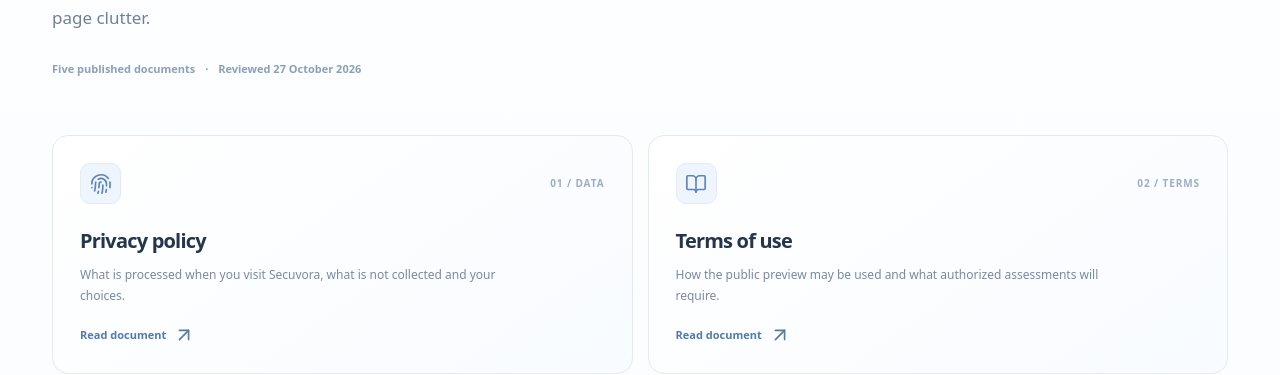
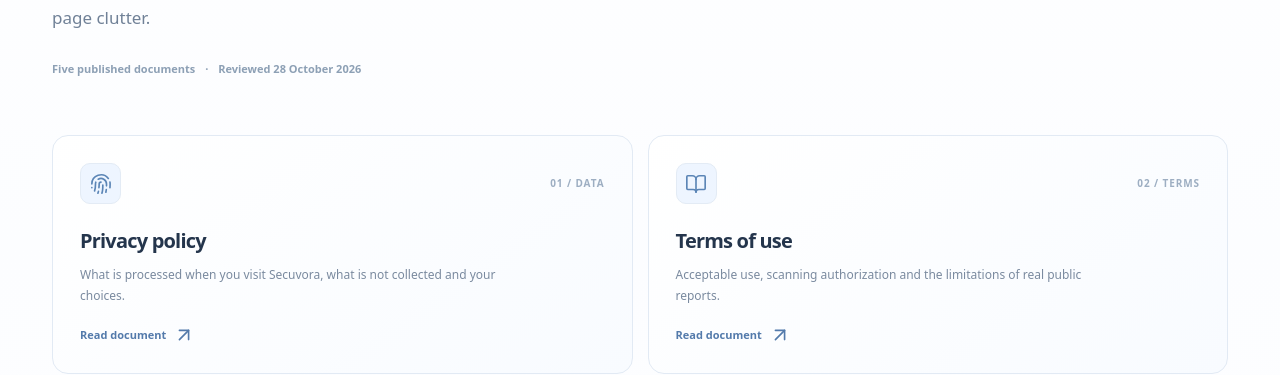
Before and after one commit to helloskyorigin/Safe-sure, a Next.js app: page /legal in a window 1280 px wide. Shown: the part 497-872 px from the top of the page. Built offline with nearby package versions, Linux system fonts and the light colour scheme.

Commit message:
docs(ux): align policy language with real public scanning and browser retention

```diff
--- a/app/legal/page.tsx
+++ b/app/legal/page.tsx
@@ -9,7 +9,7 @@ export const metadata: Metadata = {
 
 const pages = [
   { href: "/privacy", title: "Privacy policy", desc: "What is processed when you visit Secuvora, what is not collected and your choices.", icon: Fingerprint, section: "DATA" },
-  { href: "/terms", title: "Terms of use", desc: "How the public preview may be used and what authorized assessments will require.", icon: BookOpen, section: "TERMS" },
+  { href: "/terms", title: "Terms of use", desc: "Acceptable use, scanning authorization and the limitations of real public reports.", icon: BookOpen, section: "TERMS" },
   { href: "/refunds", title: "Pricing & billing", desc: "Full report access without a paywall, current billing status and user protections.", icon: CreditCard, section: "BILLING" },
   { href: "/security", title: "Security practices", desc: "Security principles, assessment limits and responsible vulnerability reporting.", icon: ShieldCheck, section: "TRUST" },
   { href: "/contact", title: "Contact & support", desc: "Where to send non-sensitive feedback and how private channels will be introduced.", icon: Headphones, section: "SUPPORT" },
@@ -24,7 +24,7 @@ export default function LegalCenter() {
         <p className="eyebrow">SECUVORA / TRUST & TRANSPARENCY</p>
         <h1>Clarity is part<br/>of security.</h1>
         <p className="legal-center-lead">Everything you need to know about the current website, the planned service and our approach to handling security information—organized without legal-page clutter.</p>
-        <div className="legal-center-meta">Five published documents <span>·</span> Reviewed 27 October 2026</div>
+        <div className="legal-center-meta">Five published documents <span>·</span> Reviewed 28 October 2026</div>
         <div className="legal-center-grid">
           {pages.map(({ href, title, desc, icon: Icon, section }, i) => (
             <Link key={href} className="legal-center-card" href={href}>
@@ -35,7 +35,7 @@ export default function LegalCenter() {
             </Link>
           ))}
         </div>
-        <div className="legal-center-foot"><ShieldCheck size={18}/><p>Secuvora is currently a public product preview. These pages describe the present implementation and will be updated before live scanning or payment collection begins.</p></div>
+        <div className="legal-center-foot"><ShieldCheck size={18}/><p>Secuvora is currently a public product preview. Real public-source scanning is available. These pages describe today's bounded service; private GitHub access still requires configuration. Billing is not enabled.</p></div>
       </main>
       <footer className="legal-footer"><div className="container legal-footer-inner"><Link href="/" className="brand">secuvora<span>.</span></Link><nav aria-label="Footer legal navigation">{pages.map(item => <Link href={item.href} key={item.href}>{item.title}</Link>)}</nav></div></footer>
     </div>
```
